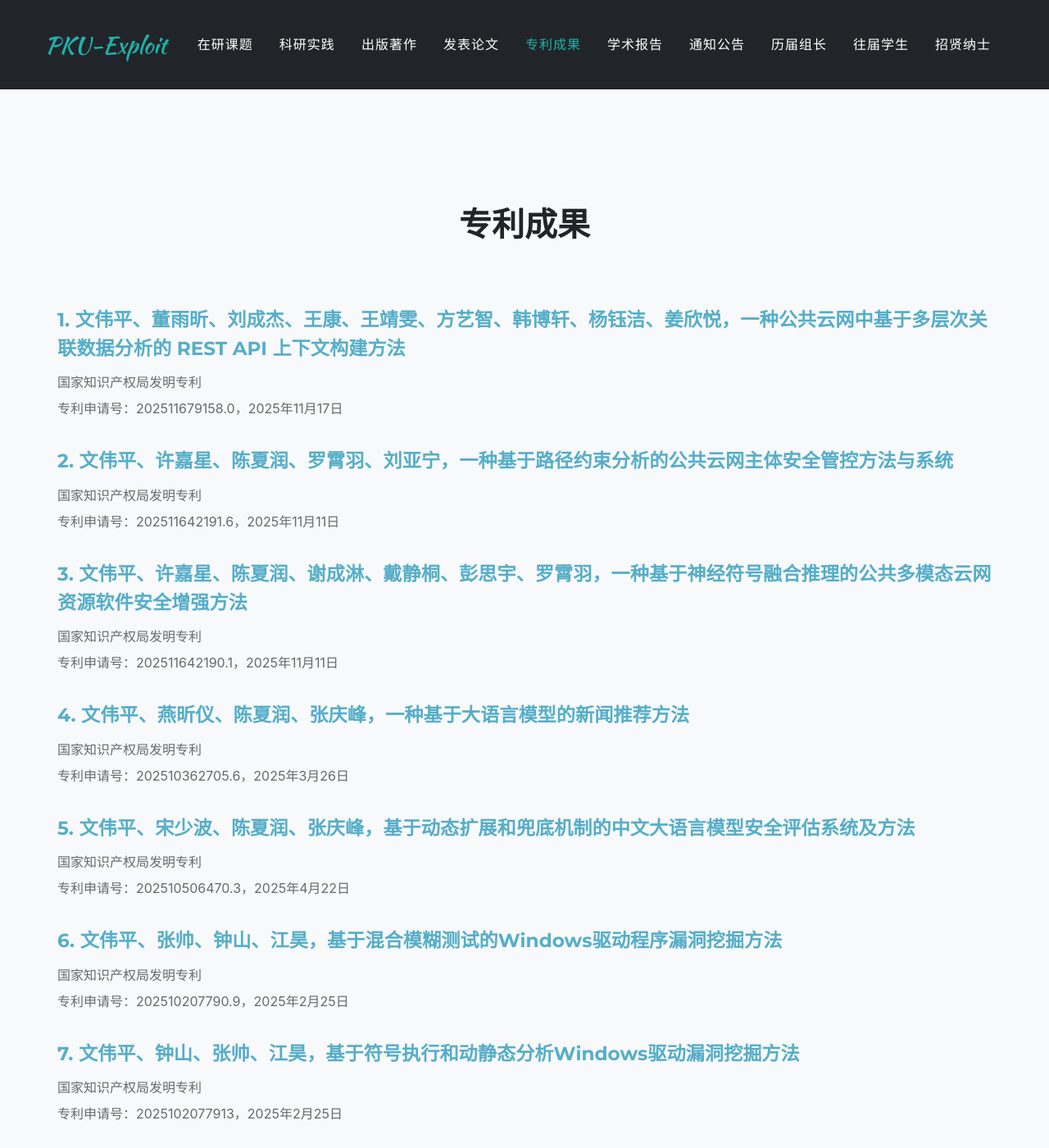
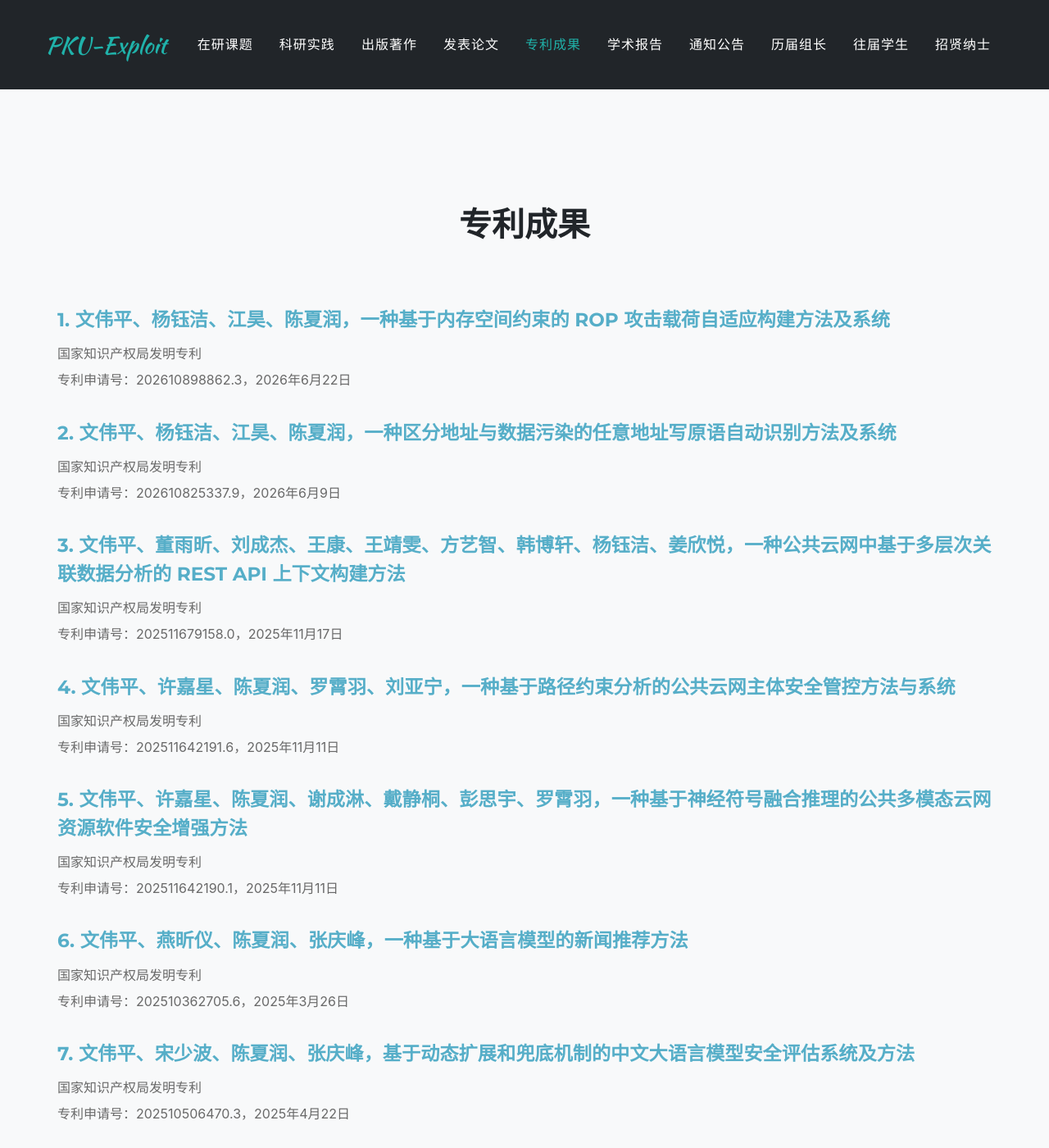
Before and after one commit to xxycfhb/xxycfhb.github.io, a Jekyll site: the page built from pages/patent.html, in a window 1280 px wide and 1400 px high. Shown: the whole window at 82% size. Built offline with Jekyll 4.4.1, drawn with Linux system fonts in a browser that asks for light colours; some web fonts are replaced; some of the changed text lies outside the part shown.

Commit message:
更新专利

```diff
--- a/_data/sitetext.yml
+++ b/_data/sitetext.yml
@@ -1879,6 +1879,20 @@ patent:
     title: "专利成果"
     text:
     item:
+      - title: "文伟平、杨钰洁、江昊、陈夏润，一种基于内存空间约束的 ROP 攻击载荷自适应构建方法及系统"
+        source: "国家知识产权局发明专利"
+        number: "专利申请号：202610898862.3，2026年6月22日"
+        success: false
+        url: "/files/WX2026-03-138-专利申请受理通知书(1).pdf"
+        download: "：一种基于内存空间约束的 ROP 攻击载荷自适应构建方法及系统.pdf"
+
+      - title: "文伟平、杨钰洁、江昊、陈夏润，一种区分地址与数据污染的任意地址写原语自动识别方法及系统"
+        source: "国家知识产权局发明专利"
+        number: "专利申请号：202610825337.9，2026年6月9日"
+        success: false
+        url: "/files/WX2026-03-127-专利申请受理通知书(1).pdf"
+        download: "：一种区分地址与数据污染的任意地址写原语自动识别方法及系统.pdf"
+
       - title: "文伟平、董雨昕、刘成杰、王康、王靖雯、方艺智、韩博轩、杨钰洁、姜欣悦，一种公共云网中基于多层次关联数据分析的 REST API 上下文构建方法"
         source: "国家知识产权局发明专利"
         number: "专利申请号：202511679158.0，2025年11月17日"
```
Also changed, not shown: 2 other files.
